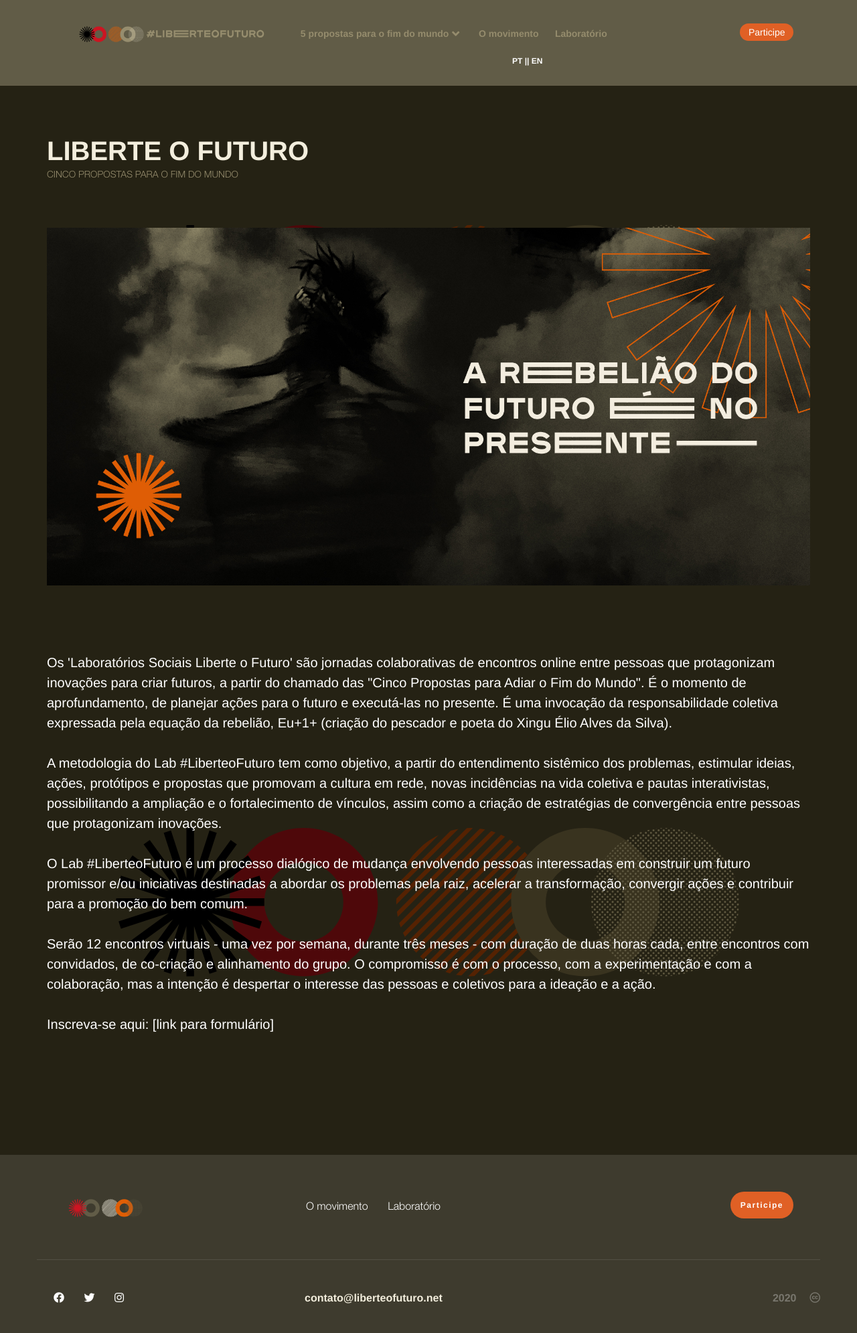
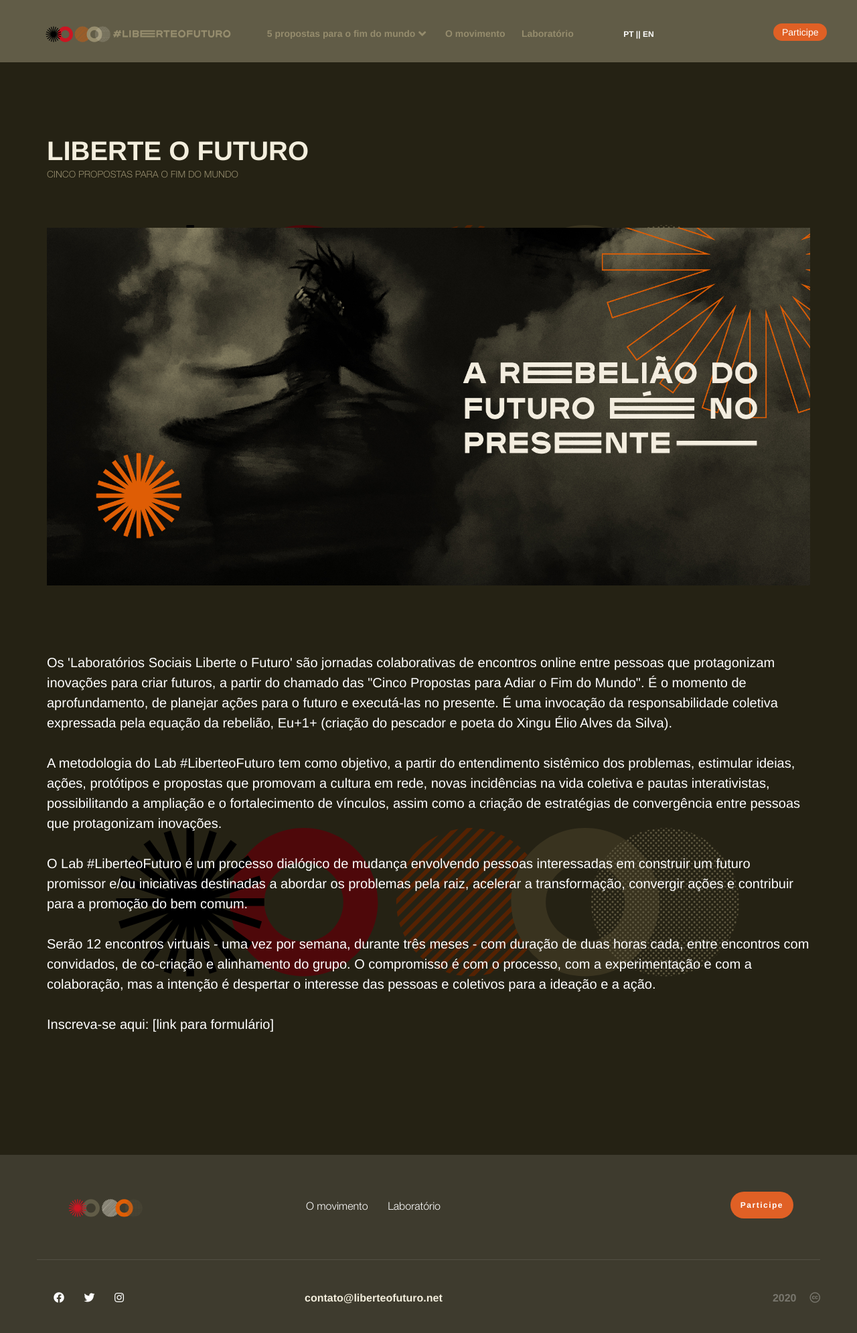
Before and after one commit to associacaosilo/liberteofuturo-site, a Jekyll site: the page built from _pages/laboratorio.md, in a window 1280 px wide. Shown: the whole page at 67% size. Built offline with Jekyll 4.4.1, drawn with Linux system fonts in a browser that asks for light colours; nearby versions of some CDN libraries.

Commit message:
Update headerMenu.html

```diff
--- a/_includes/headerMenu.html
+++ b/_includes/headerMenu.html
@@ -85,7 +85,7 @@
 
                 </div>
             </div>
-            <div class="col-xl-4 col-lg-4 block_center top10">
+            <div class="col-xl-5 col-lg-5 block_center top10">
                 <a href="{{page.menuMovimentoLink}}" class="link soft_green bold sides10 font14">{{page.menuMovimento}}</a>
                 <a href="{{page.menuLaboratorioLink}}" class="link soft_green bold sides10 font14">{{page.menuLaboratorio}}</a>
                 <p class="link white bold sides60 font12"><a href="{{page.linkPT}}" class="white">PT</a> || <a href="{{page.linkEN}}" class="white">EN</a> </p>
```
